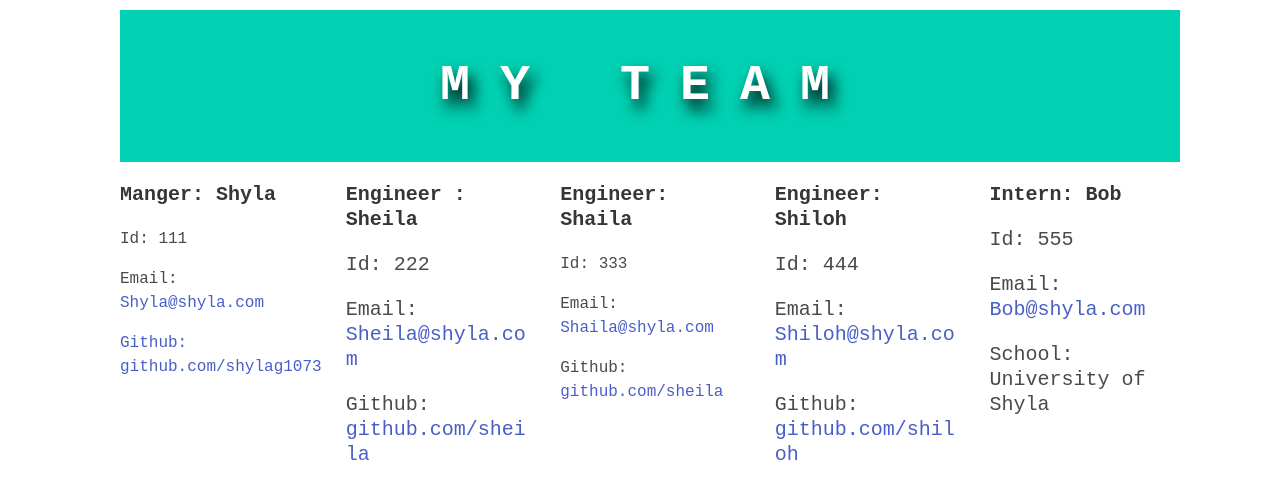
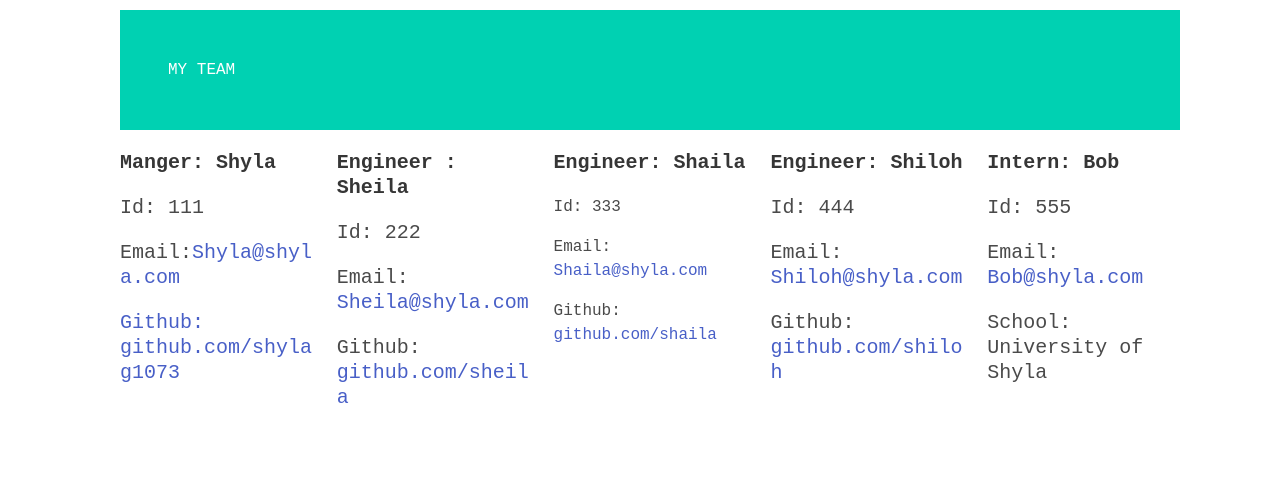
Before and after one commit to Shylag1073/TeamProfileGen, a website: page output/index.html in a window 1280 px wide. Drawn offline with nearby package versions, Linux system fonts and the light colour scheme.

Commit message:
final test

```diff
--- a/output/index.html
+++ b/output/index.html
@@ -15,7 +15,7 @@
         <body>
         <section class="hero is-primary">
         <div class="hero-body">
-            <p class="title">
+            <p class="ctitle">
                 MY TEAM
              </p>
             </div>
@@ -27,9 +27,9 @@
             <p class="subtitle">
                 <strong>Manger: Shyla </strong>
             </p>
-            <p>Id: 111</p>
-            <p>Email: <a href="mailto:Shyla@shyla.com">Shyla@shyla.com</p>
-            <p>Github: <a href="https://github.com/shylag1073" target="_blank" >github.com/shylag1073 </a> </p>
+            <p class="subtitle">Id: 111</p>
+            <p class="subtitle">Email:<a href="mailto:Shyla@shyla.com">Shyla@shyla.com</p>
+            <p class="subtitle"> Github: <a href="https://github.com/shylag1073" target="_blank" > github.com/shylag1073 </a></p>
         </article>
             </div>
 
@@ -41,7 +41,7 @@
             </p>
             <p class="subtitle">Id: 222</p>
             <p class="subtitle">Email: <a href="mailto:Sheila@shyla.com">Sheila@shyla.com</a></p>
-            <p class="subtitle">Github: <a href="https://github.com/" target="_blank" >github.com/sheila </a> </p>
+            <p class="subtitle"> Github: <a href="https://github.com/" target="_blank" >github.com/sheila </a> </p>
             </article>
            </div>
 
@@ -52,7 +52,7 @@
             </p>
             <p>Id: 333 </p>
             <p>Email: <a href="mailto:Shaila@shyla.com"> Shaila@shyla.com </a></p>
-            <p>Github: <a href="https://github.com/" target="_blank" >github.com/sheila </a></p>
+            <p>Github: <a href="https://github.com/" target="_blank" >github.com/shaila </a></p>
         </article>
     </div>
 
```
